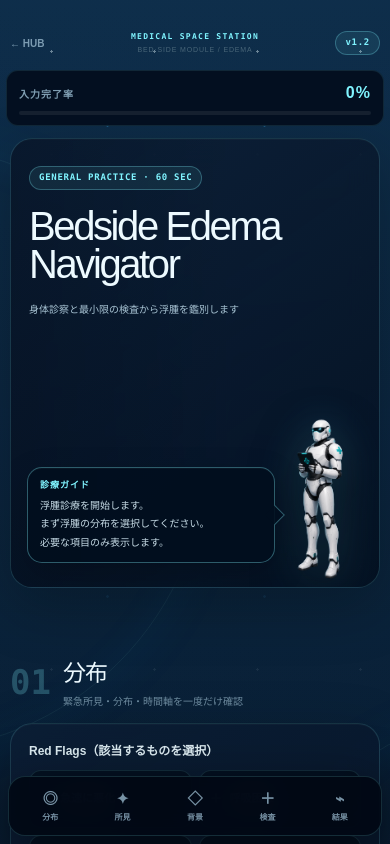
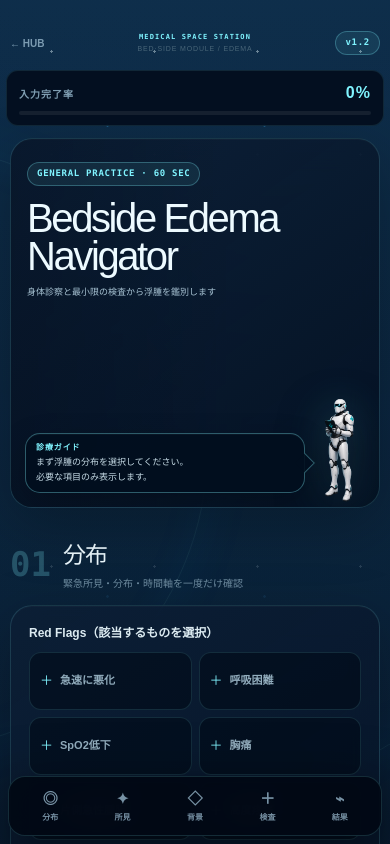
Before and after one commit to itooyoyo/medical-secretary, a Next.js app: page /bedside-edema in a window 390 px wide. Shown: the top 844 px of the page. Built offline with nearby package versions, Linux system fonts and the light colour scheme.

Commit message:
refactor(edema): polish hero layout and align with infection support UI

```diff
--- a/app/bedside-edema/components.tsx
+++ b/app/bedside-edema/components.tsx
@@ -222,7 +222,6 @@ export default function EdemaNavigator() {
             imageAlt="白い未来的装甲の浮腫診療AIナビゲーター"
             title="診療ガイド"
           >
-            <p>浮腫診療を開始します。</p>
             <p>まず浮腫の分布を選択してください。</p>
             <p>必要な項目のみ表示します。</p>
           </MedicalGuide>
--- a/app/bedside-edema/styles.css
+++ b/app/bedside-edema/styles.css
@@ -3,21 +3,24 @@
 .station-topbar { display: grid; grid-template-columns: 1fr auto 1fr; align-items: center; min-height: 50px; }
 .station-topbar > a { color: #7c9cb2; font-size: 10px; font-weight: 900; text-decoration: none; }
 .station-topbar > div { display: grid; text-align: center; }
-.station-topbar > div b { color: #80f4ff; font-family: var(--font-geist-mono); font-size: 10px; letter-spacing: .16em; }
+.station-topbar > div b { color: #80f4ff; font-family: var(--font-geist-mono); font-size: 8px; letter-spacing: .16em; }
 .station-topbar > div span { margin-top: 2px; color: #486578; font-size: 7px; letter-spacing: .12em; }
 .station-topbar > .mk-badge { justify-self: end; }
 .station-container > .mk-progress { position: sticky; z-index: 20; top: 0; margin: 2px -4px 12px; padding: 10px 12px; border: 1px solid rgba(128,244,255,.1); border-radius: 12px; background: rgba(3,12,27,.87); backdrop-filter: blur(16px); }
-.station-hero { min-height: 430px; overflow: hidden; }
+.station-hero { min-height: 350px; overflow: hidden; }
 .station-hero::after { position: absolute; inset: 0; pointer-events: none; content: ""; background: linear-gradient(90deg, rgba(4,13,28,.4), transparent 60%); }
-.station-hero-copy { position: relative; z-index: 3; width: calc(100% - 170px); padding: clamp(34px,5vw,52px); }
-.station-hero h1 { margin-top: 17px; font-size: clamp(36px,7vw,64px); line-height: .95; letter-spacing: -.06em; }
-.station-hero-copy > p { max-width: 390px; margin-top: 18px; color: #a9c4d4; font-size: clamp(12px,2vw,15px); line-height: 1.7; }
-.station-hero-guide { position: absolute; z-index: 4; inset: auto 24px 0 42px; min-height: 210px; grid-template-columns: minmax(0,1fr) 165px; pointer-events: none; }
-.station-hero-guide .mk-guide-bubble { max-width: 430px; align-self: end; margin-bottom: 32px; pointer-events: auto; }
-.station-hero-guide .mk-guide-character { width: 165px; height: 270px; }
+.station-hero-copy { position: relative; z-index: 3; width: calc(100% - 112px); padding: 32px 36px 0; }
+.station-hero h1 { margin-top: 13px; font-size: clamp(36px,6vw,54px); line-height: .95; letter-spacing: -.06em; }
+.station-hero-copy > p { max-width: 390px; margin-top: 12px; color: #a9c4d4; font-size: clamp(11px,1.8vw,14px); line-height: 1.6; }
+.station-hero-guide { position: absolute; z-index: 4; inset: auto 18px 0 36px; min-height: 145px; grid-template-columns: minmax(0,1fr) 108px; pointer-events: none; }
+.station-hero-guide .mk-guide-bubble { max-width: 390px; align-self: end; margin-bottom: 18px; padding: 8px 11px; pointer-events: auto; }
+.station-hero-guide .mk-guide-bubble strong { margin-bottom: 2px; font-size: 8px; }
+.station-hero-guide .mk-guide-bubble div { font-size: 9px; line-height: 1.45; }
+.station-hero-guide .mk-guide-character { width: 108px; height: 176px; }
 .station-hero-guide .mk-guide-character img { filter: drop-shadow(0 18px 24px rgba(0,0,0,.52)) drop-shadow(0 0 18px rgba(86,217,235,.2)); }
 .station-hero-guide p + p { margin-top: 2px; }
-.station-section { padding-top: 68px; scroll-margin-top: 58px; }
+.station-section { padding-top: 54px; scroll-margin-top: 58px; }
+.station-hero + .station-section { padding-top: 30px; }
 .station-section-heading { display: grid; grid-template-columns: auto 1fr; gap: 12px; align-items: center; margin-bottom: 14px; }
 .station-section-heading > span { color: rgba(128,244,255,.24); font-family: var(--font-geist-mono); font-size: 34px; font-weight: 900; }
 .station-section-heading h2 { font-size: clamp(23px,5vw,32px); letter-spacing: -.04em; }
@@ -75,14 +78,14 @@
 @keyframes station-in { from { opacity: 0; transform: translateY(-7px); } }
 @media (max-width: 650px) {
   .station-container { padding-inline: 10px; }
-  .station-topbar > div b { font-size: 8px; }
-  .station-hero { min-height: 450px; }
-  .station-hero-copy { width: calc(100% - 72px); padding: 24px 18px 0; }
+  .station-topbar > div b { font-size: 7px; }
+  .station-hero { min-height: 370px; }
+  .station-hero-copy { width: calc(100% - 46px); padding: 20px 16px 0; }
   .station-hero h1 { font-size: clamp(31px,10.3vw,40px); }
-  .station-hero-copy > p { max-width: 220px; font-size: 10px; }
-  .station-hero-guide { inset: auto 10px 0 16px; min-height: 220px; grid-template-columns: minmax(0,1fr) 96px; }
-  .station-hero-guide .mk-guide-bubble { z-index: 2; margin: 0 -14px 24px 0; padding: 11px 12px; }
-  .station-hero-guide .mk-guide-character { width: 96px; height: 198px; }
+  .station-hero-copy > p { max-width: 220px; margin-top: 10px; font-size: 9px; }
+  .station-hero-guide { inset: auto 8px 0 14px; min-height: 145px; grid-template-columns: minmax(0,1fr) 62px; }
+  .station-hero-guide .mk-guide-bubble { z-index: 2; margin: 0 -8px 14px 0; padding: 8px 10px; }
+  .station-hero-guide .mk-guide-character { width: 62px; height: 128px; }
   .station-choice-grid { grid-template-columns: repeat(2,minmax(0,1fr)); }
   .station-number-grid { grid-template-columns: repeat(2,minmax(0,1fr)); }
   .station-result-card dl { grid-template-columns: 1fr; }
```
Also changed, not shown: 1 other file (tests, documents, lock files or other folders).
